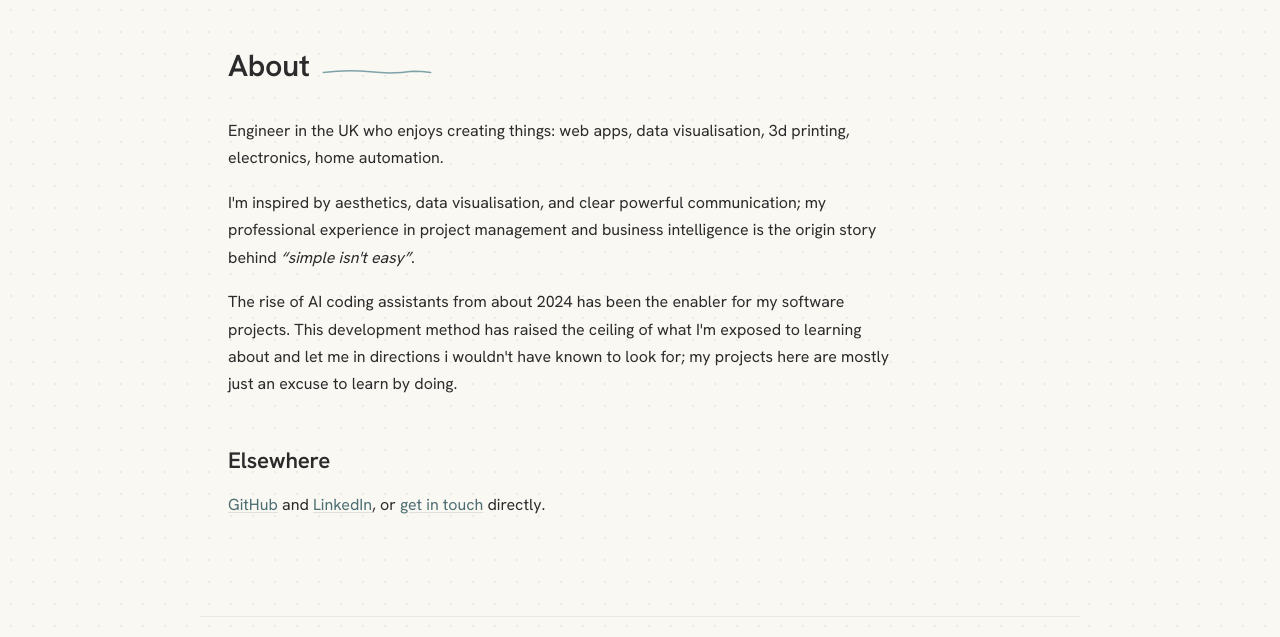
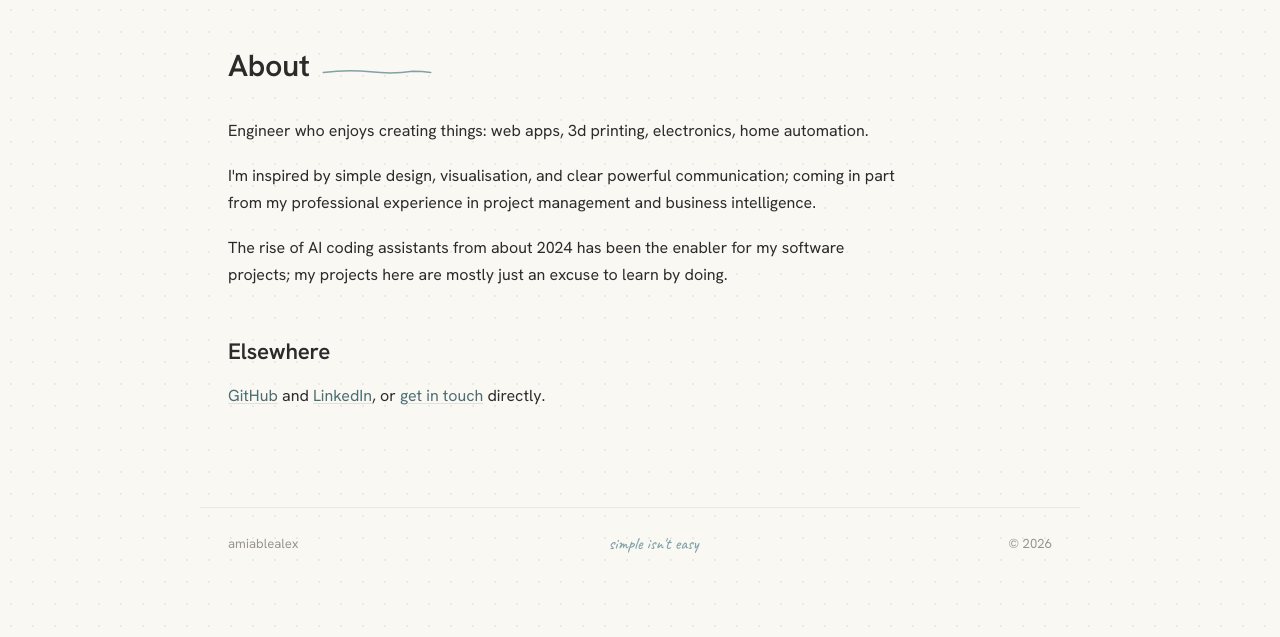
Before and after one commit to amiablealex/amiablealex-web, a Flask app: page /about in a window 1280 px wide. Shown: the part 89-726 px from the top of the page. Run offline with Flask 3, Linux system fonts and the light colour scheme.

Commit message:
Refine personal description in about.html

```diff
--- a/templates/about.html
+++ b/templates/about.html
@@ -17,16 +17,12 @@
        keep it surname-free — this is your professional-public layer.
        A loose structure to fill in:
     --------------------------------------------------------------- #}
-    <p>Engineer in the UK who enjoys creating things: web apps, data
-    visualisation, 3d printing, electronics, home automation.</p>
+    <p>Engineer who enjoys creating things: web apps, 3d printing, electronics, home automation.</p>
 
-    <p>I'm inspired by aesthetics, data visualisation, and clear powerful communication; my
-      professional experience in project management and business intelligence
-     is the origin story behind <em>“simple isn't
-      easy”</em>.</p>
+    <p>I'm inspired by simple design, visualisation, and clear powerful communication; coming in part from my
+      professional experience in project management and business intelligence.</p>
 
-    <p>The rise of AI coding assistants from about 2024 has been the enabler for my software projects. This development method has raised the ceiling of what I'm exposed to learning
-      about and let me in directions i wouldn't have known to look for; my projects here are mostly just an excuse to learn by doing.</p>
+    <p>The rise of AI coding assistants from about 2024 has been the enabler for my software projects; my projects here are mostly just an excuse to learn by doing.</p>
 
     <p>{#A short paragraph on the kind of work you enjoy — engineering, data
       and BI, self-hosting, hardware — and the thread that connects it. This is
```
